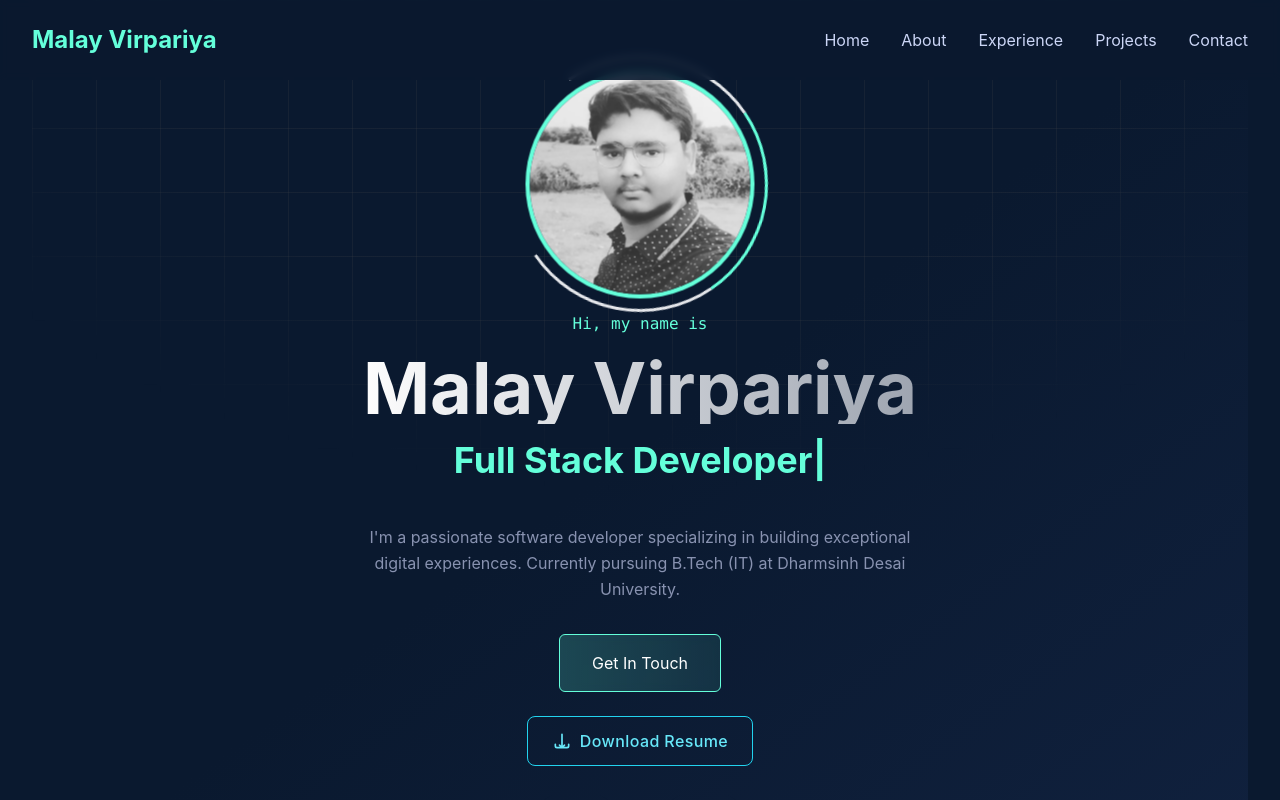
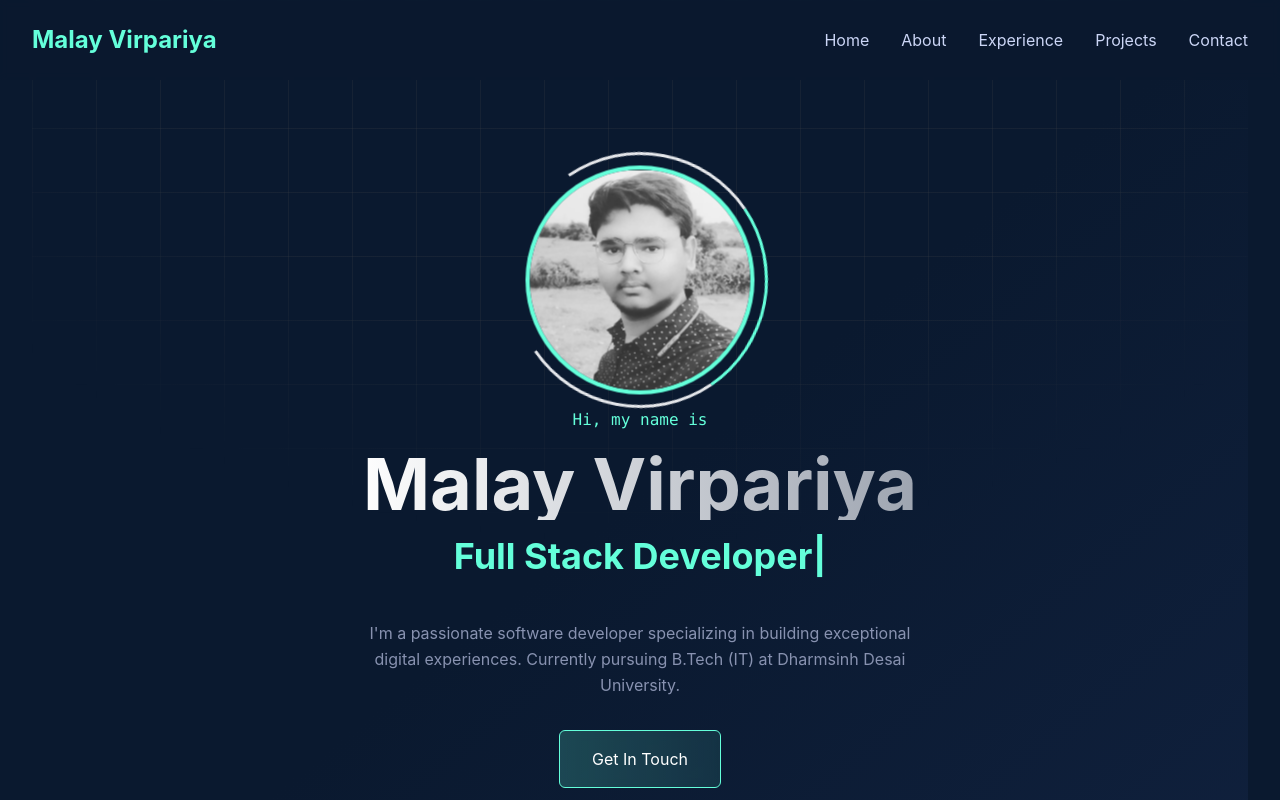
Before and after one commit to virpariyamalay/Malay-s-Portfolio, a React (Vite) app: page / in a window 1280 px wide. Shown: the top 800 px of the page. Built offline with nearby package versions, Linux system fonts and the light colour scheme.

Commit message:
image position set perfectly

```diff
--- a/src/components/Hero.jsx
+++ b/src/components/Hero.jsx
@@ -235,6 +235,10 @@
 // };
 
 // export default Hero;
+
+
+
+///////////////////////////////////////////////////////////
 import { motion } from "framer-motion";
 import { TypeAnimation } from "react-type-animation";
 import { FaGithub, FaLinkedin } from "react-icons/fa";
@@ -256,7 +260,7 @@ const Hero = () => {
           className="text-center"
         >
           {/* Animated Profile Image with proper spacing */}
-          <div className="relative flex justify-center items-center mb-6">
+          <div className="relative flex justify-center items-center mb-6 mt-24">
             <motion.div
               animate={{ rotate: 360 }}
               transition={{ repeat: Infinity, duration: 2, ease: "linear" }}
@@ -275,7 +279,7 @@ const Hero = () => {
             initial={{ opacity: 0 }}
             animate={{ opacity: 1 }}
             transition={{ delay: 0.2 }}
-            className="text-secondary font-mono mb-4"
+            className="text-secondary font-mono mb-4 mt-4"
           >
             Hi, my name is
           </motion.p>
```
